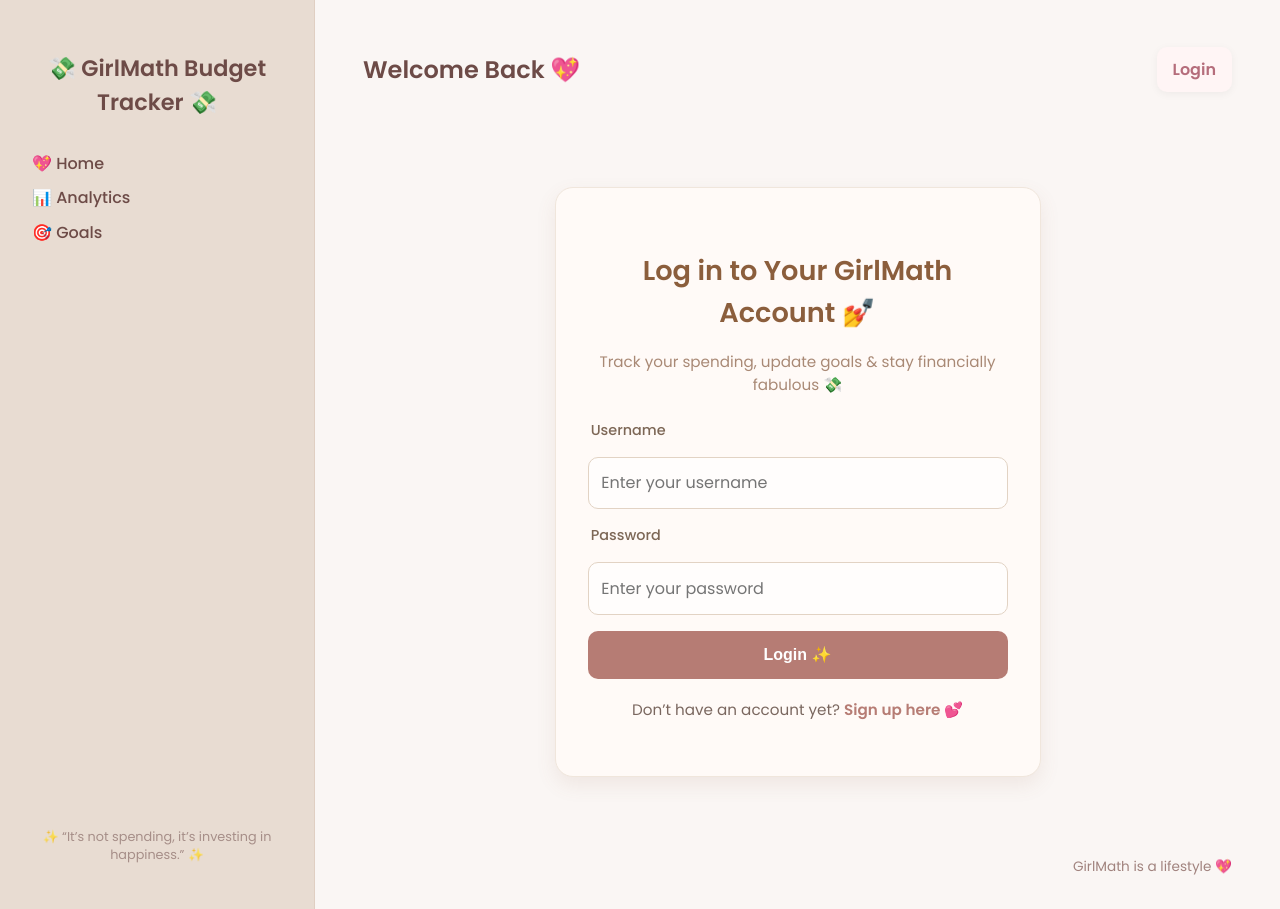
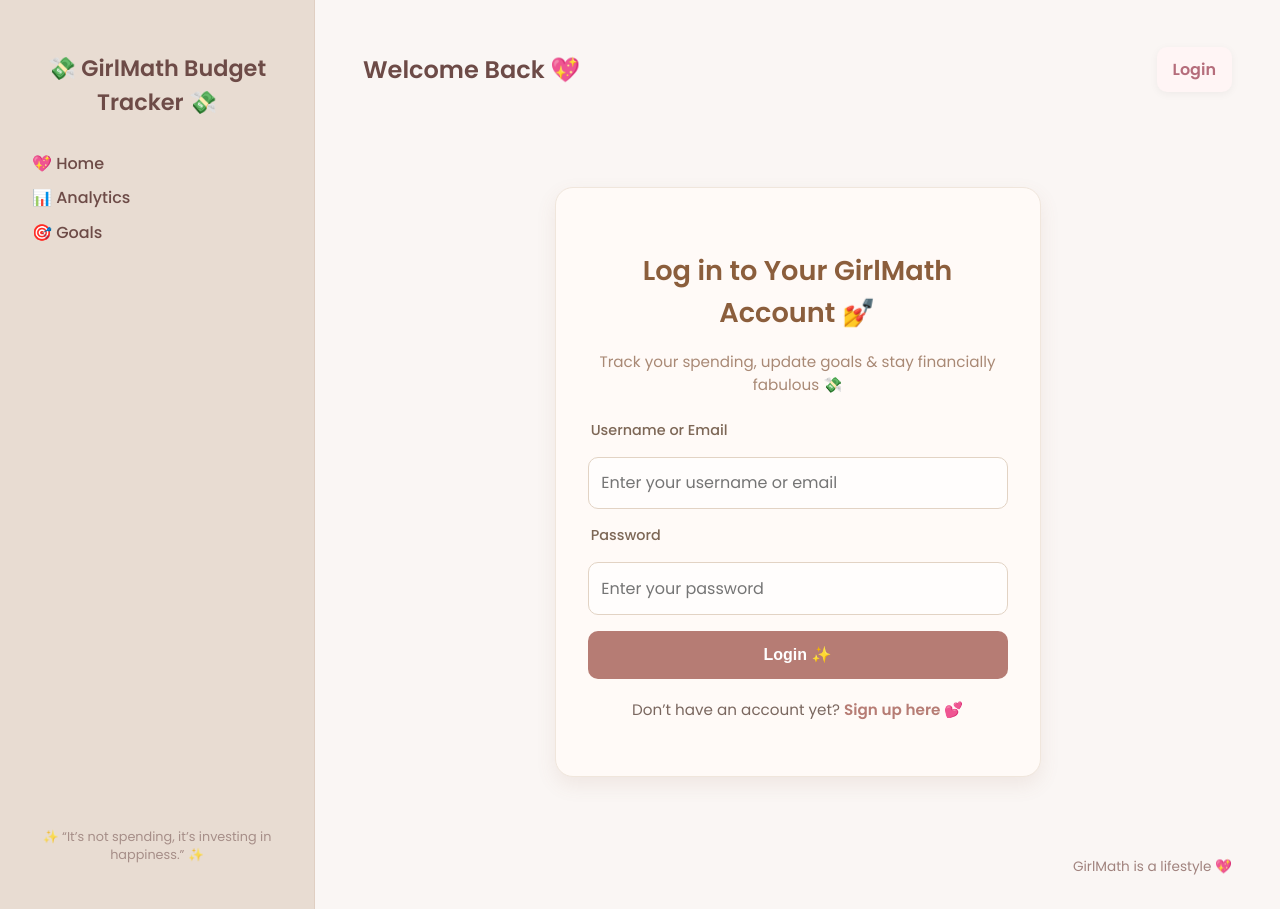
Before and after one commit to awyttrinx/secure-budget-tracker, a Flask app: page /login in a window 1280 px wide. Run offline with Flask 3, Linux system fonts and the light colour scheme; some libraries are stand-ins or nearby versions.

Commit message:
Added email field with validation and login via username or email

```diff
--- a/app.py
+++ b/app.py
@@ -8,11 +8,13 @@ from werkzeug.security import generate_password_hash, check_password_hash
 from datetime import datetime
 from flask_wtf.csrf import CSRFProtect
 
+import os
+from flask import Flask
+
 # ------------------ APP SETUP ------------------ #
 app = Flask(__name__)
-import os
+
 app.config["SECRET_KEY"] = os.environ.get("SECRET_KEY", "fallback-key")
-
 app.config["SQLALCHEMY_DATABASE_URI"] = "sqlite:///budget.db"
 app.config["SQLALCHEMY_TRACK_MODIFICATIONS"] = False
 
@@ -28,6 +30,7 @@ login_manager.init_app(app)
 class User(UserMixin, db.Model):
     id = db.Column(db.Integer, primary_key=True)
     username = db.Column(db.String(100), unique=True, nullable=False)
+    email = db.Column(db.String(120), unique=True, nullable=False)
     password = db.Column(db.String(200), nullable=False)
     balance = db.Column(db.Float, default=0.0)
     transactions = db.relationship("Transaction", backref="user", lazy=True)
@@ -199,45 +202,53 @@ def update_goal(id):
 def register():
     if request.method == "POST":
         username = request.form.get("username").strip()
+        email = request.form.get("email").strip()
         password = request.form.get("password").strip()
 
         # Check if fields are empty
-        if not username or not password:
+        if not username or not email or not password:
             flash("Please fill out all fields.", "error")
             return redirect(url_for("register"))
 
         # Check if username already exists
-        existing_user = User.query.filter_by(username=username).first()
-        if existing_user:
+        if User.query.filter_by(username=username).first():
             flash("Username already taken.", "error")
+            return redirect(url_for("register"))
+
+        # Check if email already exists
+        if User.query.filter_by(email=email).first():
+            flash("Email is already registered.", "error")
             return redirect(url_for("register"))
 
         # Create new user
         hashed_pw = generate_password_hash(password)
-        new_user = User(username=username, password=hashed_pw)
+        new_user = User(username=username, email=email, password=hashed_pw)
         db.session.add(new_user)
         db.session.commit()
 
         flash("Registration successful! You can now log in.", "success")
         return redirect(url_for("login"))
 
-    # Render registration form
     return render_template("register.html")
 
 
 @app.route("/login", methods=["GET", "POST"])
 def login():
     if request.method == "POST":
-        username = request.form.get("username").strip()
+        identifier = request.form.get("username").strip()
         password = request.form.get("password").strip()
-        user = User.query.filter_by(username=username).first()
+
+        # Suche nach Benutzer anhand von Username ODER Email
+        user = User.query.filter(
+            (User.username == identifier) | (User.email == identifier)
+        ).first()
 
         if not user or not check_password_hash(user.password, password):
-            flash("Invalid username or password.", "error")
+            flash("Invalid username/email or password.", "error")
             return redirect(url_for("login"))
 
         login_user(user)
-        flash("Welcome back 💕", "success")
+        flash(f"Welcome back, {user.username} 💕", "success")
         return redirect(url_for("index"))
 
     return render_template("login.html")
--- a/templates/login.html
+++ b/templates/login.html
@@ -11,8 +11,8 @@
     <!-- 🔒 CSRF Token -->
     <input type="hidden" name="csrf_token" value="{{ csrf_token() }}">
 
-    <label for="username">Username</label>
-    <input type="text" name="username" id="username" placeholder="Enter your username" required>
+   <label for="username">Username or Email</label>
+   <input type="text" name="username" id="username" placeholder="Enter your username or email" required>
 
     <label for="password">Password</label>
     <input type="password" name="password" id="password" placeholder="Enter your password" required>
--- a/templates/register.html
+++ b/templates/register.html
@@ -14,6 +14,9 @@
     <label for="username">Username</label>
     <input type="text" name="username" id="username" placeholder="Choose a username" required>
 
+    <label for="email">Email</label>
+    <input type="email" name="email" id="email" placeholder="Enter your email" required>
+
     <label for="password">Password</label>
     <input type="password" name="password" id="password" placeholder="Choose a password" required>
 
```
